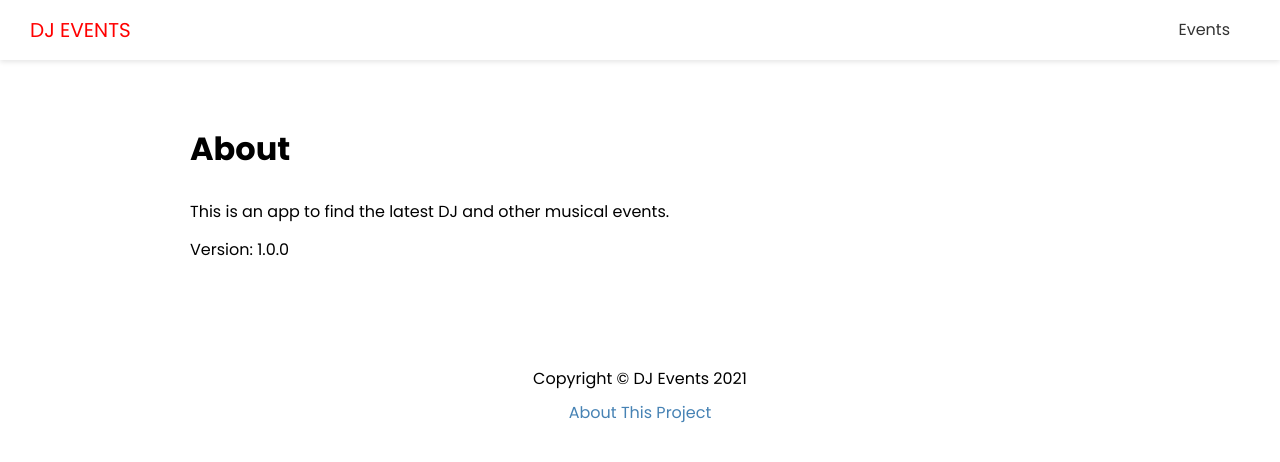
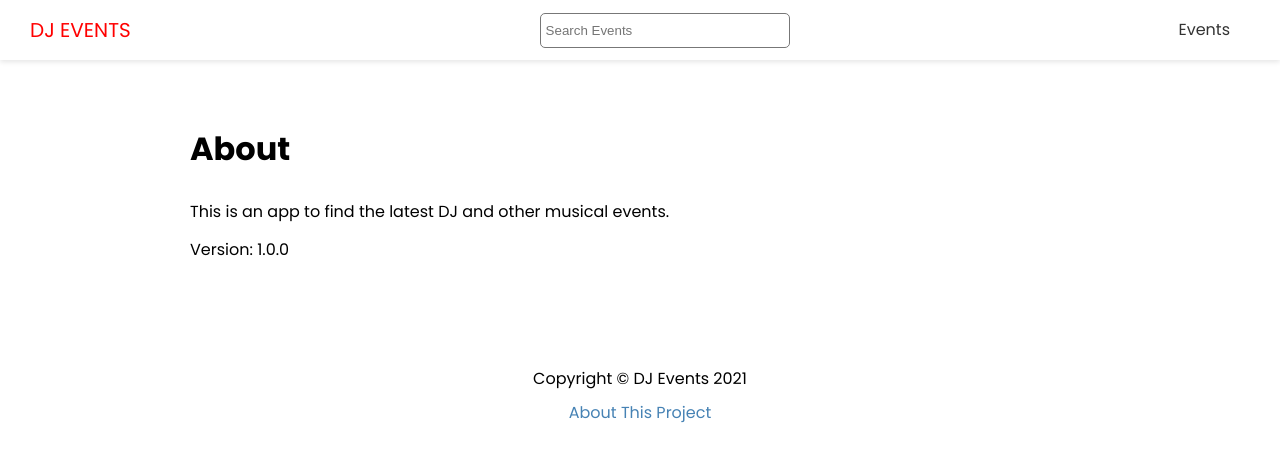
Before and after one commit to rrankawat/next-dj-events, a Next.js app: page /about in a window 1280 px wide. Shown: the top 462 px of the page. Built offline with nearby package versions, Linux system fonts and the light colour scheme.

Commit message:
Search Component

```diff
--- a/components/Header.js
+++ b/components/Header.js
@@ -1,5 +1,6 @@
 import Link from 'next/link';
 import styles from '@/styles/Header.module.css';
+import Search from './Search';
 
 export default function Header() {
   return (
@@ -9,6 +10,8 @@ export default function Header() {
           <a>DJ Events</a>
         </Link>
       </div>
+
+      <Search />
 
       <nav>
         <ul>
--- /dev/null
+++ b/components/Search.js
@@ -0,0 +1,28 @@
+import { useState } from 'react';
+import { useRouter } from 'next/router';
+import styles from '@/styles/Search.module.css';
+
+export default function Search() {
+  const [term, setTerm] = useState('');
+
+  const router = useRouter();
+
+  const handleSubmit = (e) => {
+    e.preventDefault();
+    router.push(`/events/search?term=${term}`);
+    setTerm('');
+  };
+
+  return (
+    <div className={styles.search}>
+      <form onSubmit={handleSubmit}>
+        <input
+          type="text"
+          value={term}
+          onChange={(e) => setTerm(e.target.value)}
+          placeholder="Search Events"
+        />
+      </form>
+    </div>
+  );
+}
--- a/pages/events/search.js
+++ b/pages/events/search.js
@@ -12,7 +12,7 @@ export default function SearchPage({ events }) {
     <Layout title="Search Results">
       <Link href="/events">Back</Link>
 
-      <h1>Search Results for {router.query.term}</h1>
+      <h1>Search Results for '{router.query.term}'</h1>
       {events.length === 0 && <h3>No events to show</h3>}
 
       {events.map((evt) => (
--- /dev/null
+++ b/styles/Search.module.css
@@ -0,0 +1,7 @@
+.search input {
+  width: 250px;
+  height: 35px;
+  padding: 5px;
+  border: 1px solid #777;
+  border-radius: 5px;
+}
```
